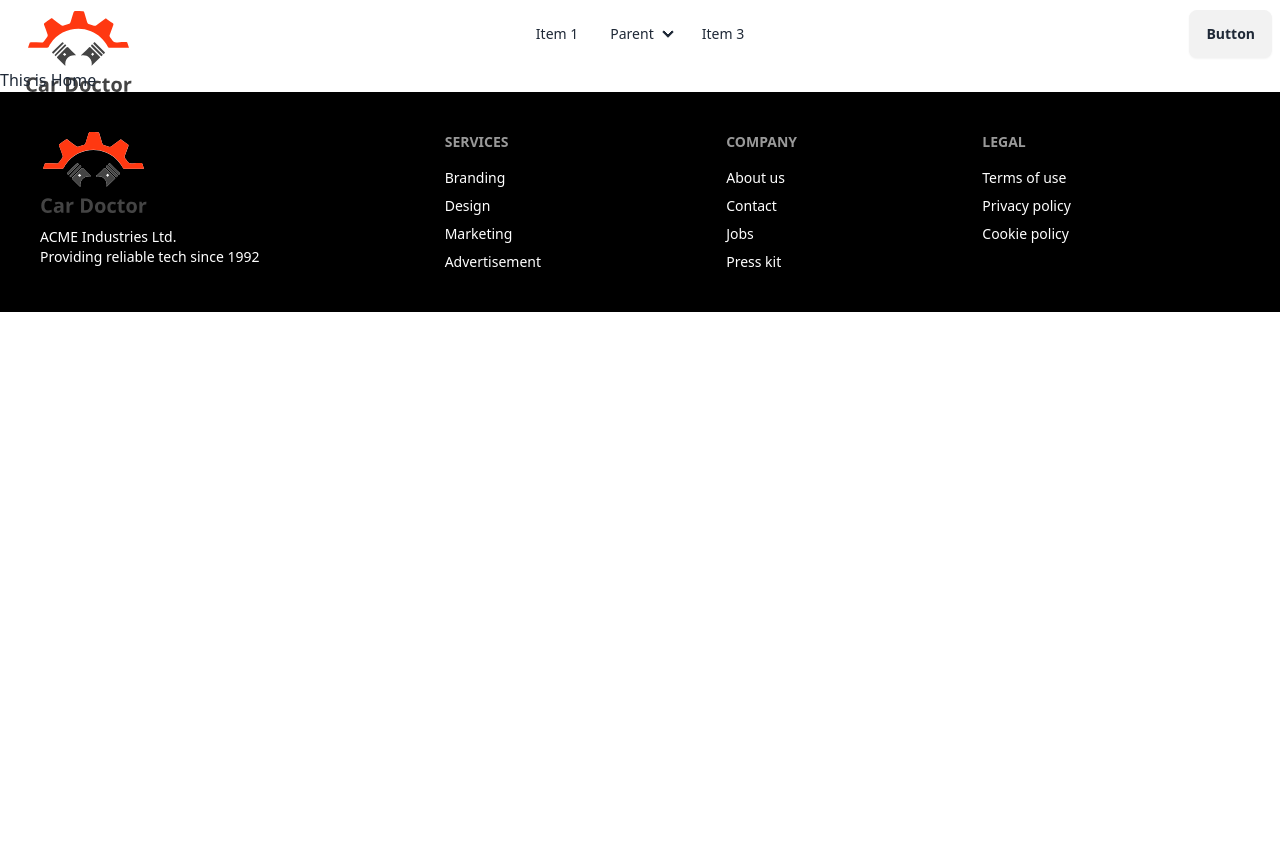
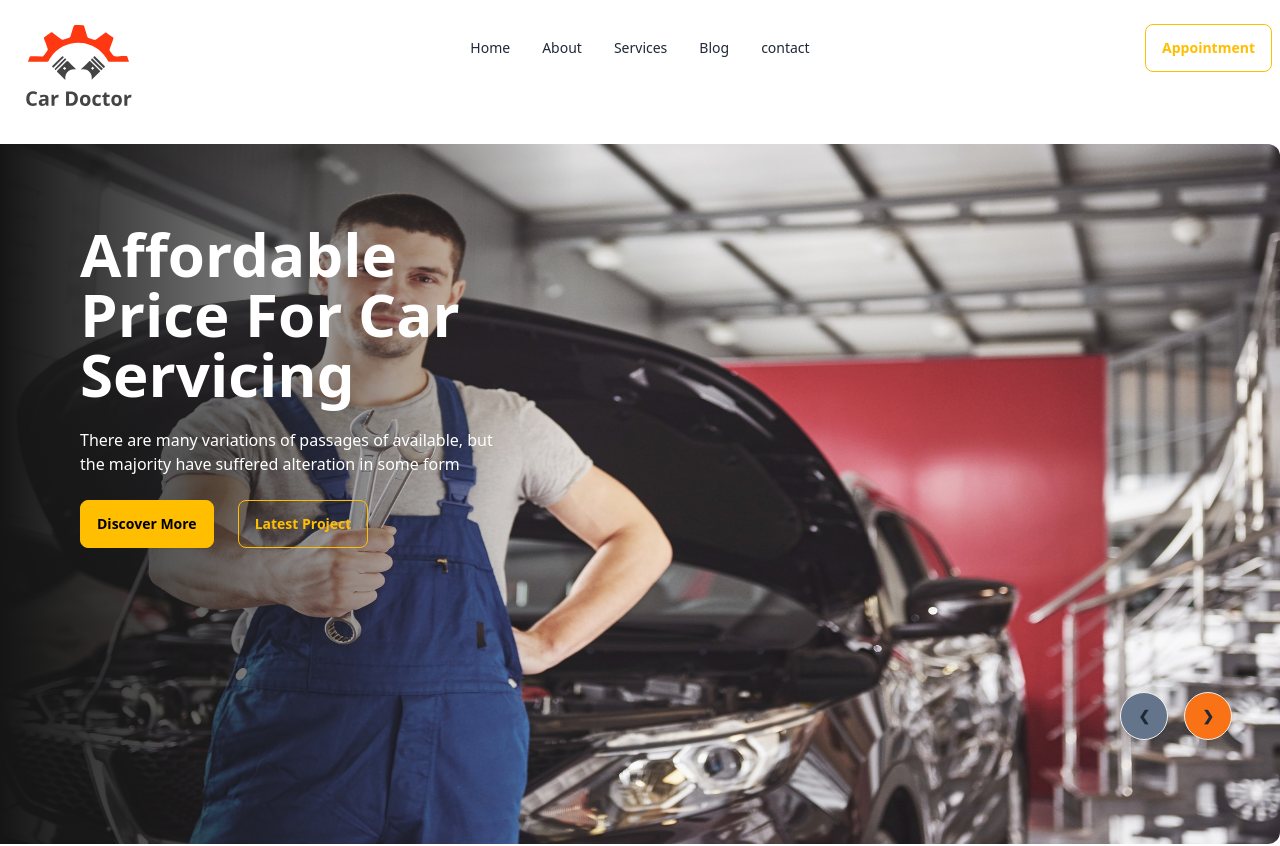
Before and after one commit to AminulIslamorange/car-doctor-client-practis, a React (Vite) app: page / in a window 1280 px wide. Shown: the top 846 px of the page. Before the commit the page ends 800 px from the top, so only its background shows below. Built offline with nearby package versions, Linux system fonts and the light colour scheme.

Commit message:
banner added

```diff
--- /dev/null
+++ b/src/Pages/Home/Banner/Banner.jsx
@@ -0,0 +1,129 @@
+import img1 from '../../../assets/images/banner/1.jpg'
+import img2 from '../../../assets/images/banner/2.jpg'
+import img3 from '../../../assets/images/banner/3.jpg'
+import img4 from '../../../assets/images/banner/4.jpg'
+import img5 from '../../../assets/images/banner/5.jpg'
+import img6 from '../../../assets/images/banner/6.jpg'
+
+const Banner = () => {
+    return (
+        <div className="carousel w-full h-[700px] mt-12">
+            <div id="slide1" className="carousel-item relative w-full " >
+                <img
+                    src={img1}
+                    className="w-full rounded-xl" />
+                <div className="absolute h-full left-0 top-0 items-center  text-white bg-gradient-to-r from-[#151515] to-[rgba(21, 21, 21, 0.00)]  p-20">
+                    <div>
+                        <h3 className='text-6xl font-bold'>Affordable <br /> Price For Car <br /> Servicing</h3>
+                        <p className='mt-6'>There are many variations of passages of  available, but <br /> the majority have suffered alteration in some form</p>
+                        <div className='mt-6'>
+                            <button className='btn btn-warning mr-6'>Discover More</button>
+                            <button className='btn btn-outline btn-warning'>Latest Project</button>
+                        </div>
+                    </div>
+                </div>
+                <div className="absolute  right-12 bottom-20 flex -translate-y-1/2 transform justify-end">
+                    <a href="#slide6" className="btn btn-circle mr-4 bg-slate-500">❮</a>
+                    <a href="#slide2" className="btn btn-circle bg-orange-500">❯</a>
+                </div>
+            </div>
+            <div id="slide2" className="carousel-item relative w-full">
+                <img
+                    src={img2}
+                    className="w-full" />
+                 <div className="absolute h-full left-0 top-0 items-center  text-white bg-gradient-to-r from-[#151515] to-[rgba(21, 21, 21, 0.00)]  p-20">
+                    <div>
+                        <h3 className='text-6xl font-bold'>Affordable <br /> Price For Car <br /> Servicing</h3>
+                        <p className='mt-6'>There are many variations of passages of  available, but <br /> the majority have suffered alteration in some form</p>
+                        <div className='mt-6'>
+                            <button className='btn btn-warning mr-6'>Discover More</button>
+                            <button className='btn btn-outline btn-warning'>Latest Project</button>
+                        </div>
+                    </div>
+                </div>
+                <div className="absolute  right-12 bottom-20 flex -translate-y-1/2 transform justify-end">
+                    <a href="#slide1" className="btn btn-circle mr-4 bg-slate-500">❮</a>
+                    <a href="#slide3" className="btn btn-circle bg-orange-500">❯</a>
+                </div>
+            </div>
+            <div id="slide3" className="carousel-item relative w-full">
+                <img
+                    src={img3}
+                    className="w-full" />
+                 <div className="absolute h-full left-0 top-0 items-center  text-white bg-gradient-to-r from-[#151515] to-[rgba(21, 21, 21, 0.00)]  p-20">
+                    <div>
+                        <h3 className='text-6xl font-bold'>Affordable <br /> Price For Car <br /> Servicing</h3>
+                        <p className='mt-6'>There are many variations of passages of  available, but <br /> the majority have suffered alteration in some form</p>
+                        <div className='mt-6'>
+                            <button className='btn btn-warning mr-6'>Discover More</button>
+                            <button className='btn btn-outline btn-warning'>Latest Project</button>
+                        </div>
+                    </div>
+                </div>
+                <div className="absolute  right-12 bottom-20 flex -translate-y-1/2 transform justify-end">
+                    <a href="#slide2" className="btn btn-circle mr-4 bg-slate-500">❮</a>
+                    <a href="#slide4" className="btn btn-circle bg-orange-500">❯</a>
+                </div>
+            </div>
+            <div id="slide4" className="carousel-item relative w-full">
+                <img
+                    src={img4}
+                    className="w-full" />
+                <div className="absolute h-full left-0 top-0 items-center  text-white bg-gradient-to-r from-[#151515] to-[rgba(21, 21, 21, 0.00)]  p-20">
+                    <div>
+                        <h3 className='text-6xl font-bold'>Affordable <br /> Price For Car <br /> Servicing</h3>
+                        <p className='mt-6'>There are many variations of passages of  available, but <br /> the majority have suffered alteration in some form</p>
+                        <div className='mt-6'>
+                            <button className='btn btn-warning mr-6'>Discover More</button>
+                            <button className='btn btn-outline btn-warning'>Latest Project</button>
+                        </div>
+                    </div>
+                </div>
+                <div className="absolute  right-12 bottom-20 flex -translate-y-1/2 transform justify-end">
+                    <a href="#slide3" className="btn btn-circle mr-4 bg-slate-500">❮</a>
+                    <a href="#slide5" className="btn btn-circle bg-orange-500">❯</a>
+                </div>
+            </div>
+            <div id="slide5" className="carousel-item relative w-full">
+                <img
+                    src={img5}
+                    className="w-full" />
+                 <div className="absolute h-full left-0 top-0 items-center  text-white bg-gradient-to-r from-[#151515] to-[rgba(21, 21, 21, 0.00)]  p-20">
+                    <div>
+                        <h3 className='text-6xl font-bold'>Affordable <br /> Price For Car <br /> Servicing</h3>
+                        <p className='mt-6'>There are many variations of passages of  available, but <br /> the majority have suffered alteration in some form</p>
+                        <div className='mt-6'>
+                            <button className='btn btn-warning mr-6'>Discover More</button>
+                            <button className='btn btn-outline btn-warning'>Latest Project</button>
+                        </div>
+                    </div>
+                </div>
+                <div className="absolute  right-12 bottom-20 flex -translate-y-1/2 transform justify-end">
+                    <a href="#slide4" className="btn btn-circle mr-4 bg-slate-500">❮</a>
+                    <a href="#slide6" className="btn btn-circle bg-orange-500">❯</a>
+                </div>
+            </div>
+            <div id="slide6" className="carousel-item relative w-full">
+                <img
+                    src={img6}
+                    className="w-full" />
+                 <div className="absolute h-full left-0 top-0 items-center  text-white bg-gradient-to-r from-[#151515] to-[rgba(21, 21, 21, 0.00)]  p-20">
+                    <div>
+                        <h3 className='text-6xl font-bold'>Affordable <br /> Price For Car <br /> Servicing</h3>
+                        <p className='mt-6'>There are many variations of passages of  available, but <br /> the majority have suffered alteration in some form</p>
+                        <div className='mt-6'>
+                            <button className='btn btn-warning mr-6'>Discover More</button>
+                            <button className='btn btn-outline btn-warning'>Latest Project</button>
+                        </div>
+                    </div>
+                </div>
+                <div className="absolute  right-12 bottom-20 flex -translate-y-1/2 transform justify-end">
+                    <a href="#slide5" className="btn btn-circle mr-4 bg-slate-500">❮</a>
+                    <a href="#slide1" className="btn btn-circle bg-orange-500">❯</a>
+                </div>
+            </div>
+        </div>
+    );
+};
+
+export default Banner;
--- a/src/Pages/Home/Home/Home.jsx
+++ b/src/Pages/Home/Home/Home.jsx
@@ -1,9 +1,10 @@
+import Banner from "../Banner/Banner";
 
 
 const Home = () => {
     return (
         <div>
-            <h2>This is Home</h2>
+            <Banner></Banner>
 
         </div>
     );
--- a/src/Pages/Shared/Navbar/Navbar.jsx
+++ b/src/Pages/Shared/Navbar/Navbar.jsx
@@ -2,8 +2,16 @@ import { Link } from 'react-router-dom';
 import logo from '../../../assets/logo.svg'
 
 const Navbar = () => {
+  const navOption=<>
+  <li><Link to='/'>Home</Link></li>
+  <li><Link to='/'>About</Link></li>
+  <li><Link to='/'>Services</Link></li>
+  <li><Link to='/'>Blog</Link></li>
+  <li><Link to='/'>contact</Link></li>
+
+  </>
     return (
-        <div className="navbar bg-base-100">
+        <div className="navbar bg-base-100 h-24">
   <div className="navbar-start">
     <div className="dropdown">
       <div tabIndex={0} role="button" className="btn btn-ghost lg:hidden">
@@ -23,15 +31,7 @@ const Navbar = () => {
       <ul
         tabIndex={0}
         className="menu menu-sm dropdown-content bg-base-100 rounded-box z-[1] mt-3 w-52 p-2 shadow">
-        <li><a>Item 1</a></li>
-        <li>
-          <a>Parent</a>
-          <ul className="p-2">
-            <li><a>Submenu 1</a></li>
-            <li><a>Submenu 2</a></li>
-          </ul>
-        </li>
-        <li><a>Item 3</a></li>
+        {navOption}
       </ul>
     </div>
     <Link to='/' className="btn btn-ghost text-xl">
@@ -40,21 +40,11 @@ const Navbar = () => {
   </div>
   <div className="navbar-center hidden lg:flex">
     <ul className="menu menu-horizontal px-1">
-      <li><a>Item 1</a></li>
-      <li>
-        <details>
-          <summary>Parent</summary>
-          <ul className="p-2">
-            <li><a>Submenu 1</a></li>
-            <li><a>Submenu 2</a></li>
-          </ul>
-        </details>
-      </li>
-      <li><a>Item 3</a></li>
+    {navOption}
     </ul>
   </div>
   <div className="navbar-end">
-    <a className="btn">Button</a>
+    <a className="btn btn-outline btn-warning">Appointment</a>
   </div>
 </div>
     );
```
